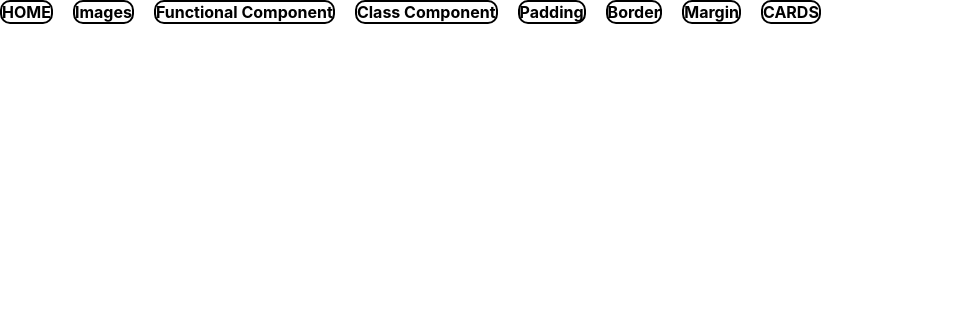
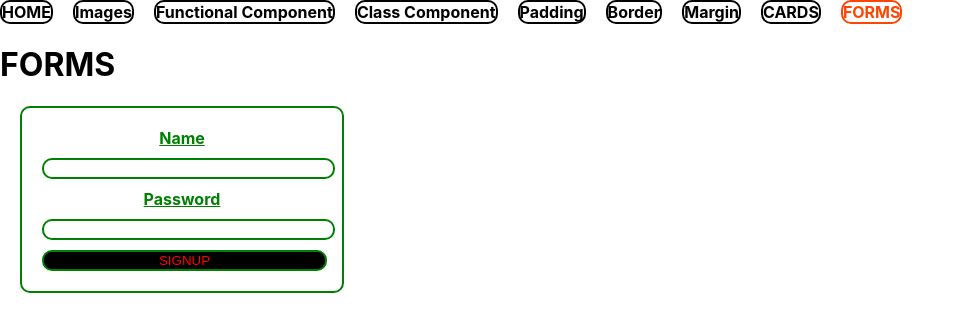
Before and after one commit to JoshiSankar-4021/concepts_react-batch2, a React (Create React App) app: page /forms in a window 1280 px wide. Shown: the top 332 px of the page, without its empty margins (0-965 px from the left). Built offline with nearby package versions, Linux system fonts and the light colour scheme.

Commit message:
form styling

```diff
--- a/src/App.js
+++ b/src/App.js
@@ -11,6 +11,7 @@ import Nav from './nav/Nav.jsx';
 import Border from './css/border/borders.jsx';
 import Margins from './css/margin/Margins.jsx';
 import Card from './card/card.jsx';
+import Forms from './form/Forms.jsx';
 function App(){
   return(
     <>
@@ -25,6 +26,7 @@ function App(){
       <Route path="/border" element={<Border/>}/>
       <Route path="/margin" element={<Margins/>}/>
       <Route path="/card" element={<Card/>}/>
+      <Route path="/forms" element={<Forms/>}/>
 
     </Routes>
     </>
--- a/src/card/card.css
+++ b/src/card/card.css
@@ -5,6 +5,8 @@
     height: auto;
     width: 200px;
     background-color: white;
+    display: flex;
+    flex-direction: row;
 }
 
 .Cardhome{
--- /dev/null
+++ b/src/form/Forms.css
@@ -0,0 +1,34 @@
+.lablestyle{
+    display: block;
+    margin:10px;
+    color:green;
+    font-weight: bold;
+    text-align: center;
+    text-decoration:underline;
+}
+.inputstyle{
+    display:block;
+    margin:10px;
+    border-radius:10px;
+    border-style:solid;
+    border-color:green;
+    color:green;
+    width:95%;
+}
+.buttonstyle{
+    display: block;
+    margin:10px;
+    border-radius:10px;
+    border-color: green;
+    border-style:solid;
+    background-color: black;
+    color:red;
+    width:95%;
+}
+.formdiv{
+    border:2px solid green;
+    width:300px;
+    margin:20px;
+    border-radius: 10px;
+    padding:10px;
+}
--- /dev/null
+++ b/src/form/Forms.jsx
@@ -0,0 +1,18 @@
+import './Forms.css';
+function Forms(){
+    return(
+        <div>
+            <h1>FORMS</h1>
+            <div className='formdiv'>
+            <form>
+                <lable className="lablestyle">Name</lable>
+                <input type="text" className="inputstyle"/>
+                <lable className="lablestyle">Password</lable>
+                <input type="password" className="inputstyle"/>
+                <button className="buttonstyle">SIGNUP</button>
+            </form>
+            </div>
+        </div>
+    );
+}
+export default Forms;
--- a/src/nav/Nav.jsx
+++ b/src/nav/Nav.jsx
@@ -15,6 +15,7 @@ function Nav(){
                 <NavLink to="/border" className="navstyle">Border</NavLink><br/>
                 <NavLink to="/margin" className="navstyle">Margin</NavLink><br/>
                 <NavLink to="/card" className="navstyle">CARDS</NavLink><br/>
+                <NavLink to="/forms" className="navstyle">FORMS</NavLink><br/>
 
             </div>
         </div>
```
